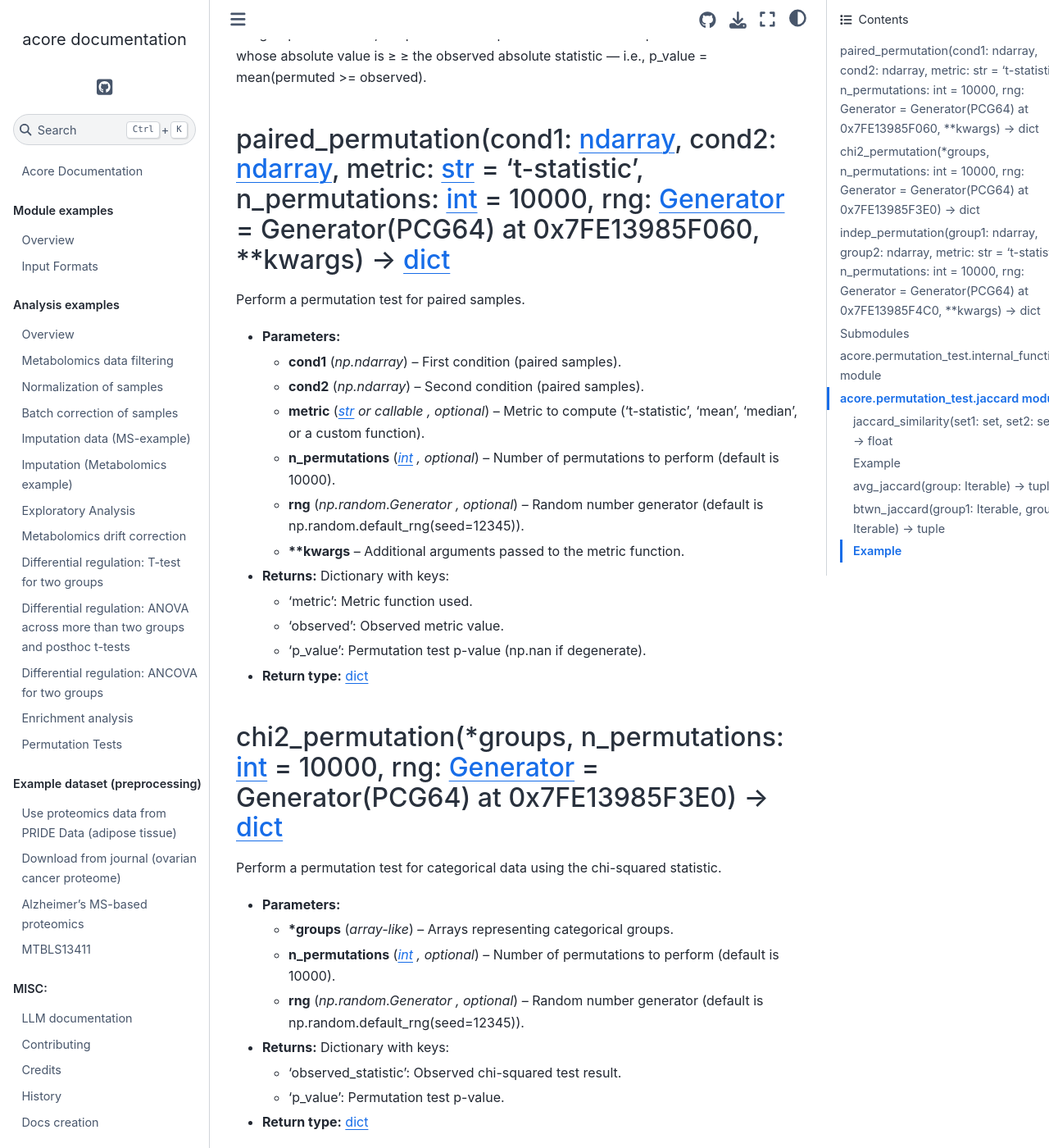
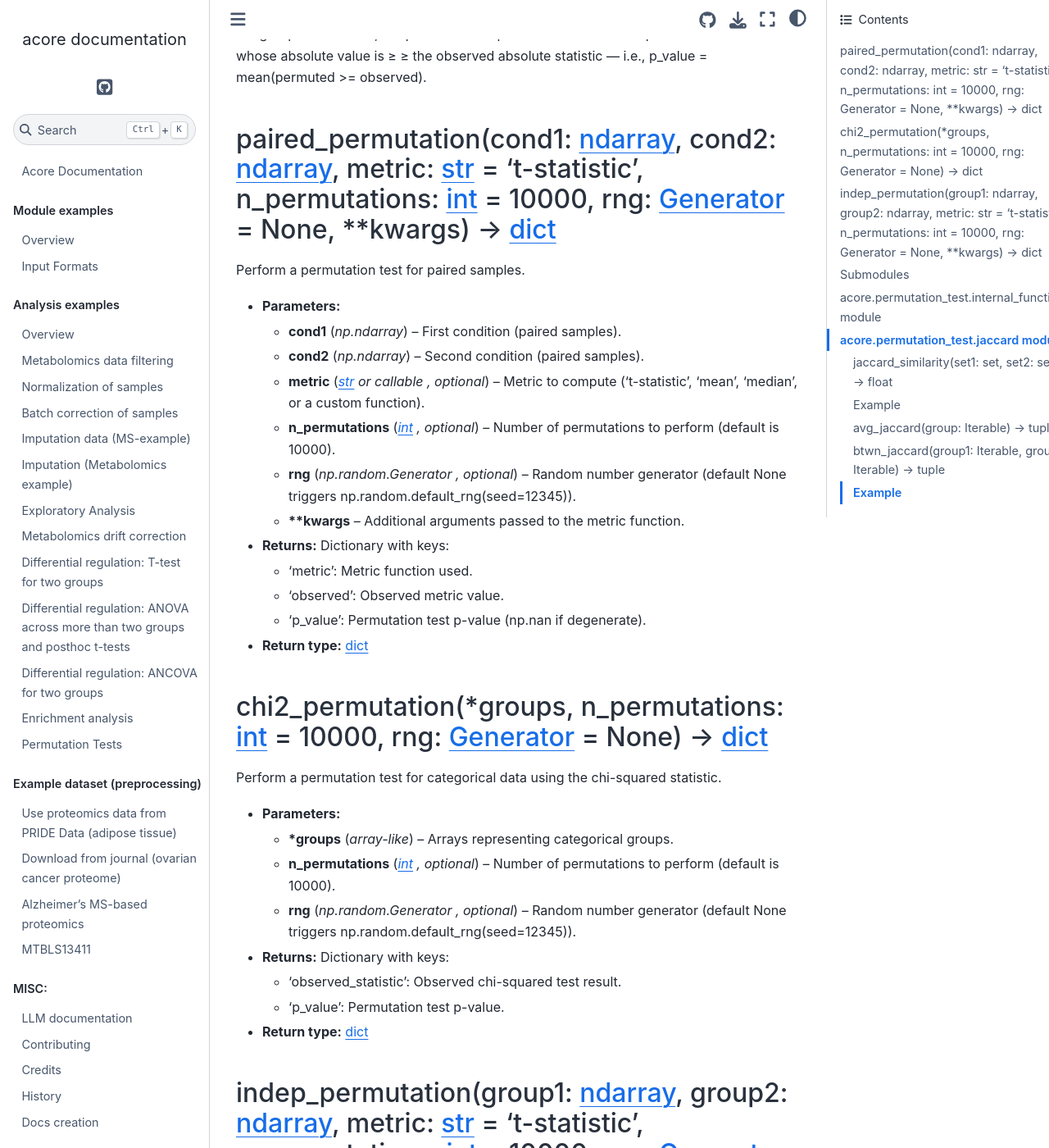
Before and after one commit to Multiomics-Analytics-Group/acore, a Sphinx documentation site: the page built from docs/markdown_ref/acore.permutation_test.md, in a window 1280 px wide and 1400 px high, scrolled down 1022 px. Shown: the whole window at 82% size. Built offline with Sphinx 7.4.7 and the Sphinx Book theme 1.1.4, drawn with Linux system fonts in a browser that asks for light colours; pages that are not in the unit, such as notebooks, are missing from menus; a script that is not in the unit is left out; some of the changed text lies outside the part shown.

Commit message:
docs: update markdown reference

```diff
--- a/docs/markdown_ref/acore.permutation_test.md
+++ b/docs/markdown_ref/acore.permutation_test.md
@@ -40,7 +40,7 @@ groups. In all three, the p-value is computed as the fraction of permuted statis
 absolute value is ≥ ≥ the observed absolute statistic — i.e., p_value = mean(permuted >=
 observed).
 
-### paired_permutation(cond1: [ndarray](https://numpy.org/doc/stable/reference/generated/numpy.ndarray.html#numpy.ndarray), cond2: [ndarray](https://numpy.org/doc/stable/reference/generated/numpy.ndarray.html#numpy.ndarray), metric: [str](https://docs.python.org/3/library/stdtypes.html#str) = 't-statistic', n_permutations: [int](https://docs.python.org/3/library/functions.html#int) = 10000, rng: [Generator](https://numpy.org/doc/stable/reference/random/generator.html#numpy.random.Generator) = Generator(PCG64) at 0x7FE13985F060, \*\*kwargs) → [dict](https://docs.python.org/3/library/stdtypes.html#dict)
+### paired_permutation(cond1: [ndarray](https://numpy.org/doc/stable/reference/generated/numpy.ndarray.html#numpy.ndarray), cond2: [ndarray](https://numpy.org/doc/stable/reference/generated/numpy.ndarray.html#numpy.ndarray), metric: [str](https://docs.python.org/3/library/stdtypes.html#str) = 't-statistic', n_permutations: [int](https://docs.python.org/3/library/functions.html#int) = 10000, rng: [Generator](https://numpy.org/doc/stable/reference/random/generator.html#numpy.random.Generator) = None, \*\*kwargs) → [dict](https://docs.python.org/3/library/stdtypes.html#dict)
 
 Perform a permutation test for paired samples.
 
@@ -49,7 +49,7 @@ Perform a permutation test for paired samples.
   * **cond2** (*np.ndarray*) – Second condition (paired samples).
   * **metric** ([*str*](https://docs.python.org/3/library/stdtypes.html#str) *or* *callable* *,* *optional*) – Metric to compute (‘t-statistic’, ‘mean’, ‘median’, or a custom function).
   * **n_permutations** ([*int*](https://docs.python.org/3/library/functions.html#int) *,* *optional*) – Number of permutations to perform (default is 10000).
-  * **rng** (*np.random.Generator* *,* *optional*) – Random number generator (default is np.random.default_rng(seed=12345)).
+  * **rng** (*np.random.Generator* *,* *optional*) – Random number generator (default None triggers np.random.default_rng(seed=12345)).
   * **\*\*kwargs** – Additional arguments passed to the metric function.
 * **Returns:**
   Dictionary with keys:
@@ -59,14 +59,14 @@ Perform a permutation test for paired samples.
 * **Return type:**
   [dict](https://docs.python.org/3/library/stdtypes.html#dict)
 
-### chi2_permutation(\*groups, n_permutations: [int](https://docs.python.org/3/library/functions.html#int) = 10000, rng: [Generator](https://numpy.org/doc/stable/reference/random/generator.html#numpy.random.Generator) = Generator(PCG64) at 0x7FE13985F3E0) → [dict](https://docs.python.org/3/library/stdtypes.html#dict)
+### chi2_permutation(\*groups, n_permutations: [int](https://docs.python.org/3/library/functions.html#int) = 10000, rng: [Generator](https://numpy.org/doc/stable/reference/random/generator.html#numpy.random.Generator) = None) → [dict](https://docs.python.org/3/library/stdtypes.html#dict)
 
 Perform a permutation test for categorical data using the chi-squared statistic.
 
 * **Parameters:**
   * **\*groups** (*array-like*) – Arrays representing categorical groups.
   * **n_permutations** ([*int*](https://docs.python.org/3/library/functions.html#int) *,* *optional*) – Number of permutations to perform (default is 10000).
-  * **rng** (*np.random.Generator* *,* *optional*) – Random number generator (default is np.random.default_rng(seed=12345)).
+  * **rng** (*np.random.Generator* *,* *optional*) – Random number generator (default None triggers np.random.default_rng(seed=12345)).
 * **Returns:**
   Dictionary with keys:
   - ‘observed_statistic’: Observed chi-squared test result.
@@ -74,7 +74,7 @@ Perform a permutation test for categorical data using the chi-squared statistic.
 * **Return type:**
   [dict](https://docs.python.org/3/library/stdtypes.html#dict)
 
-### indep_permutation(group1: [ndarray](https://numpy.org/doc/stable/reference/generated/numpy.ndarray.html#numpy.ndarray), group2: [ndarray](https://numpy.org/doc/stable/reference/generated/numpy.ndarray.html#numpy.ndarray), metric: [str](https://docs.python.org/3/library/stdtypes.html#str) = 't-statistic', n_permutations: [int](https://docs.python.org/3/library/functions.html#int) = 10000, rng: [Generator](https://numpy.org/doc/stable/reference/random/generator.html#numpy.random.Generator) = Generator(PCG64) at 0x7FE13985F4C0, \*\*kwargs) → [dict](https://docs.python.org/3/library/stdtypes.html#dict)
+### indep_permutation(group1: [ndarray](https://numpy.org/doc/stable/reference/generated/numpy.ndarray.html#numpy.ndarray), group2: [ndarray](https://numpy.org/doc/stable/reference/generated/numpy.ndarray.html#numpy.ndarray), metric: [str](https://docs.python.org/3/library/stdtypes.html#str) = 't-statistic', n_permutations: [int](https://docs.python.org/3/library/functions.html#int) = 10000, rng: [Generator](https://numpy.org/doc/stable/reference/random/generator.html#numpy.random.Generator) = None, \*\*kwargs) → [dict](https://docs.python.org/3/library/stdtypes.html#dict)
 
 Perform a permutation test for independent samples.
 
@@ -83,7 +83,7 @@ Perform a permutation test for independent samples.
   * **group2** (*np.ndarray*) – Second group of samples.
   * **metric** ([*str*](https://docs.python.org/3/library/stdtypes.html#str) *or* *callable* *,* *optional*) – Metric to compute (‘t-statistic’, ‘anova’, ‘mean’, ‘median’, or a custom function).
   * **n_permutations** ([*int*](https://docs.python.org/3/library/functions.html#int) *,* *optional*) – Number of permutations to perform (default is 10000).
-  * **rng** (*np.random.Generator* *,* *optional*) – Random number generator (default is np.random.default_rng(seed=12345)).
+  * **rng** (*np.random.Generator* *,* *optional*) – Random number generator (default None triggers np.random.default_rng(seed=12345)).
   * **\*\*kwargs** – Additional arguments passed to the metric function.
 * **Returns:**
   Dictionary with keys:
```
Also changed, not shown: docs/markdown_ref/acore.types.md (+2 -2 lines).
